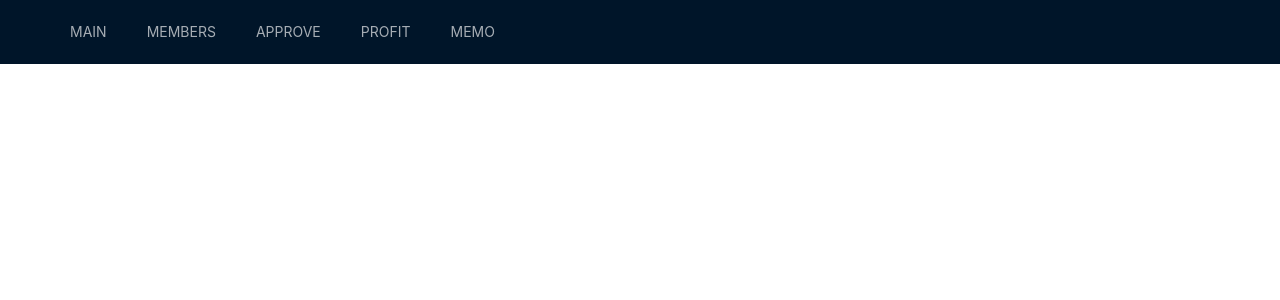
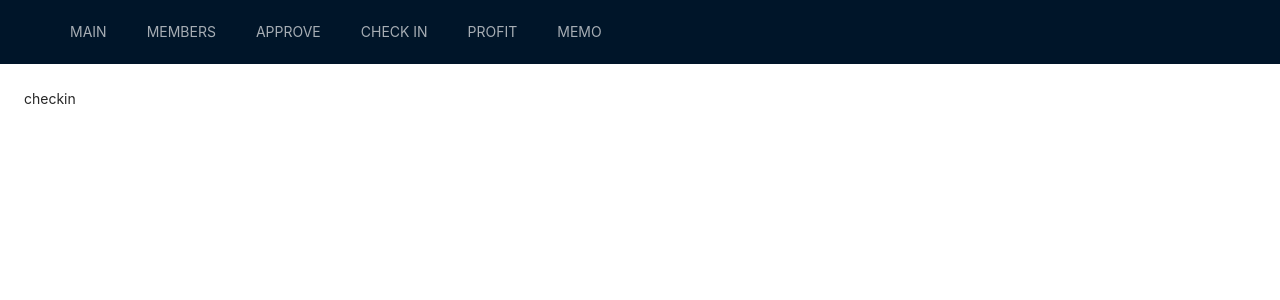
Before and after one commit to ENFT-Token/admin-client-web, a React (Create React App) app: page /checkin in a window 1280 px wide. Shown: the top 300 px of the page. Built offline with nearby package versions, Linux system fonts and the light colour scheme; the HTML template or start-up script is replaced by a standard one.

Commit message:
add : route checkin page

```diff
--- a/src/App.tsx
+++ b/src/App.tsx
@@ -14,6 +14,7 @@ import RegisterPage from "./page/RegisterPage";
 import { useDispatch, useSelector } from "react-redux";
 import { addInfo } from "./models/admin";
 import { Rootstate } from "./models";
+import CheckInPage from "./page/CheckInPage";
 
 
 const { Header, Content, Footer } = Layout;
@@ -45,8 +46,9 @@ function App() {
               <Menu.Item key="1"> <Link to="/home"> MAIN </Link> </Menu.Item>
               <Menu.Item key="2"> <Link to="/members"> MEMBERS </Link></Menu.Item>
               <Menu.Item key="3"> <Link to="/approve"> APPROVE </Link></Menu.Item>
-              <Menu.Item key="4"> <Link to="/profit"> PROFIT </Link> </Menu.Item>
-              <Menu.Item key="5"> <Link to="/memo"> MEMO </Link></Menu.Item>
+              <Menu.Item key="4"> <Link to="/checkin"> CHECK IN </Link></Menu.Item>
+              <Menu.Item key="5"> <Link to="/profit"> PROFIT </Link> </Menu.Item>
+              <Menu.Item key="6"> <Link to="/memo"> MEMO </Link></Menu.Item>
 
             </Menu>
           </Header>
@@ -60,6 +62,7 @@ function App() {
                 <Route path="/profit" element={<ProfitPage />}></Route>
                 <Route path="/memo" element={<MemoPage />}></Route>
                 <Route path="/register" element={<RegisterPage />}></Route>
+                <Route path="/checkin" element={<CheckInPage />}></Route>
               </Routes>
             </div>
           </Contents>
--- /dev/null
+++ b/src/page/CheckInPage/index.tsx
@@ -0,0 +1,7 @@
+import React from 'react'
+
+export default function CheckIn() {
+  return (
+    <div>checkin</div>
+  )
+}
--- a/src/page/MainPage/index.tsx
+++ b/src/page/MainPage/index.tsx
@@ -42,11 +42,15 @@ export default function MainPage() {
         <div key="광고1" style={{background:"gray"}}>광고1</div>
         <div key="광고2" style={{background:"gray"}}>광고2</div>
         <div key="현재" style={{background:"yellow"}}>현재 이용자 수 및 누적 이용자 수 </div>
-        <div key="할일" style={{background:"green"}}>할일</div>
+        <div key="할일" style={{background:"green"}}>
+          메모가 @개 있습니다.<br/>
+          현재 승인 요청한 유저가 @명입니다.
+
+        </div>
         <div key="관리자 메모" style={{background:"yellow"}}>
           <MemoWidget/>
         </div>
-        <div key="접속 중인 회원들" style={{background:"yellow"}}>접속중인 회원들</div>
+        <div key="접속 중인 회원들" style={{background:"yellow"}}>접속중인 회원들리스트</div>
 
       </GridLayout>
     </div>
```
Also changed, not shown: src/page/CheckingPage/index.tsx (deleted, +0 -7 lines).
